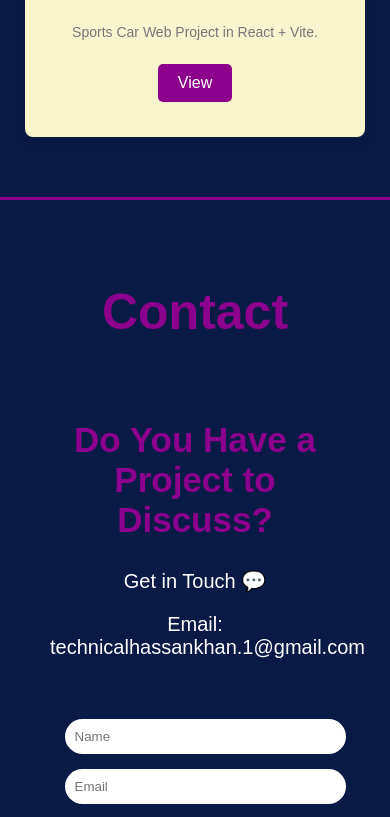
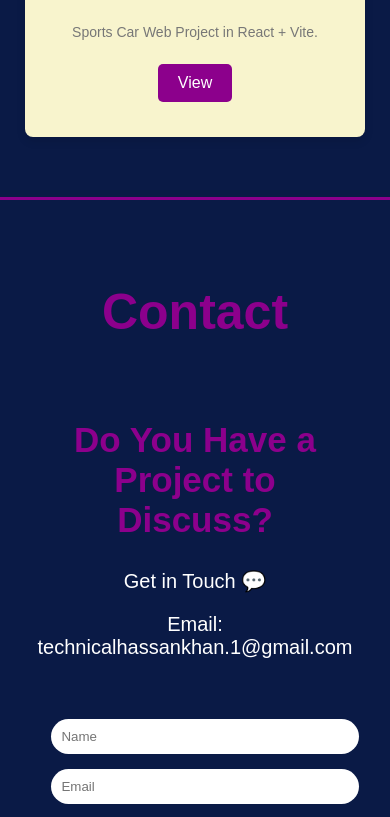
Before and after one commit to hassan-414/hassanportfolio, a React (Vite) app: page / in a window 390 px wide. Shown: the part 5407-6224 px from the top of the page. Built offline with nearby package versions, Linux system fonts and the light colour scheme.

Commit message:
Update ContactSection.css

```diff
--- a/src/components/ContactSection.css
+++ b/src/components/ContactSection.css
@@ -85,7 +85,7 @@
 
   .contact-left,
   .contact-right {
-    width: 100%;
+    width: 110%;
     padding: 10px;
     margin-bottom: 20px; /* Adjust margin for better spacing */
   }
```
